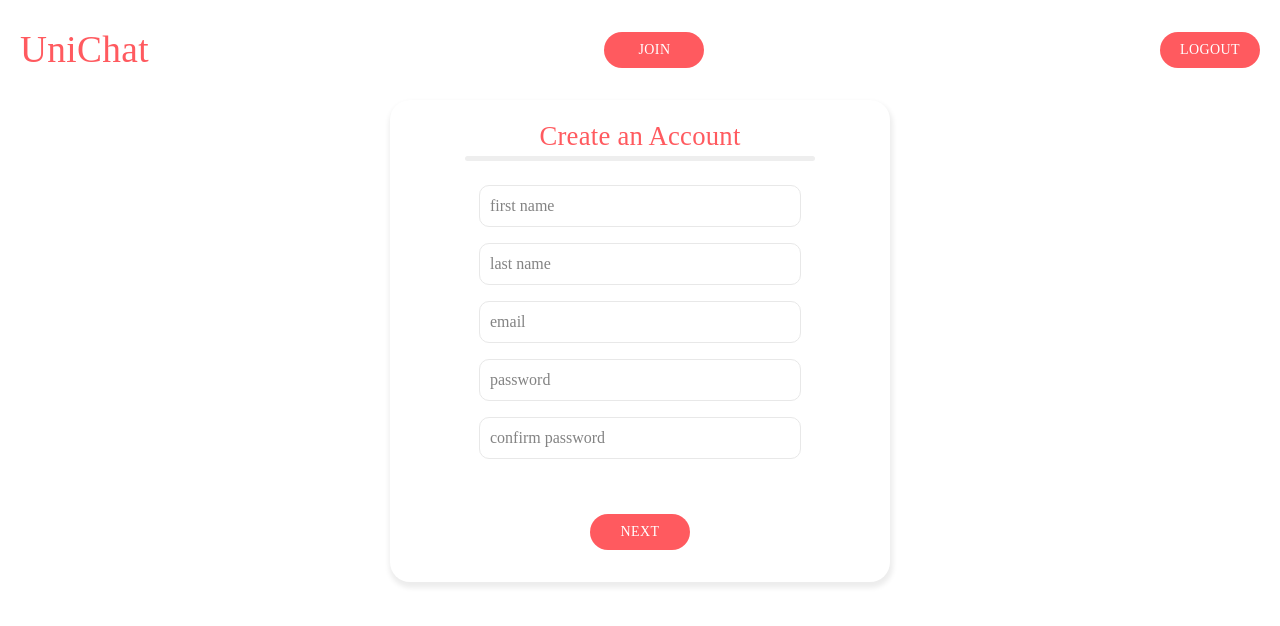
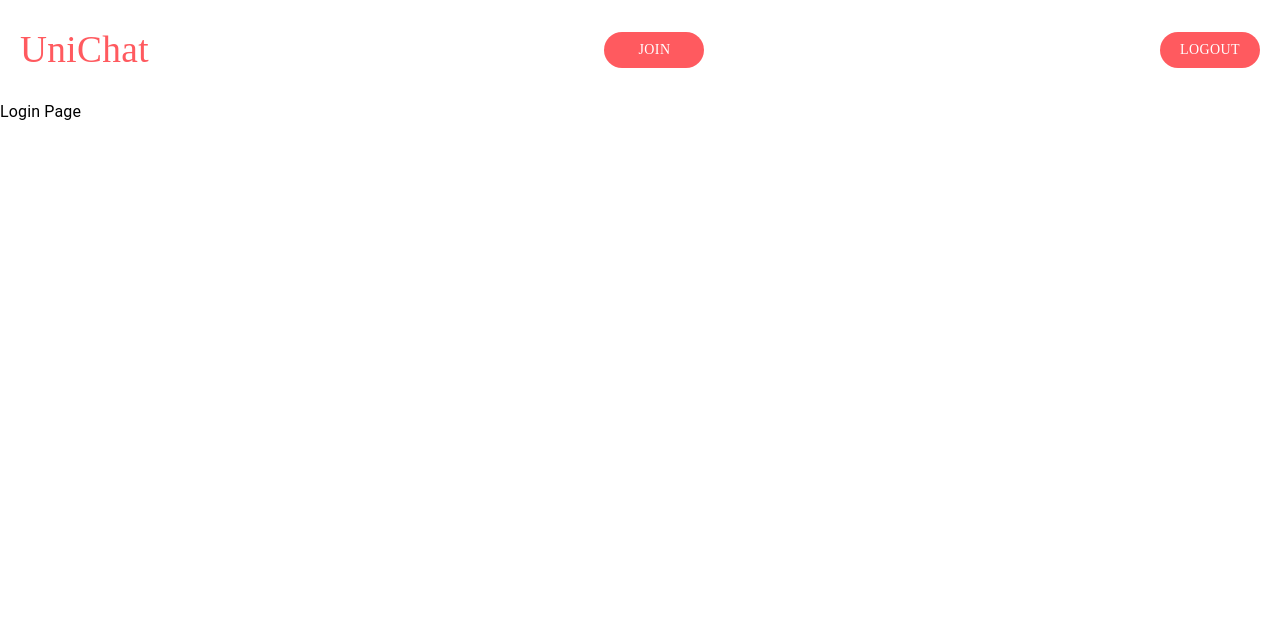
Before and after one commit to andaniel2029/unichat, a React (Create React App) app: page /login in a window 1280 px wide. Shown: the top 626 px of the page. Built offline with nearby package versions, Linux system fonts and the light colour scheme; no server answers; a web font is replaced by a local one.

Commit message:
Login added - firebase user object cleared on logout

```diff
--- a/src/App.tsx
+++ b/src/App.tsx
@@ -4,6 +4,7 @@ import Nav from './components/nav/Nav';
 import Grid from '@material-ui/core/Grid';
 import SignUp from './components/pages/SignUp/SignUp';
 import Home from './components/pages/Home';
+import Login from './components/pages/Login';
 import PrivateRoute from './components/PrivateRoute';
 import { Program } from './hooks/useApplicationData';
 
@@ -40,7 +41,8 @@ export default function App() {
         <Grid item xs={12}>
           <Switch>
             <PrivateRoute exact path="/" component={Home} />
-            <Route path="/" component={() => <SignUp {...SignUpData}/>} />
+            <Route path="/signup" component={() => <SignUp {...SignUpData}/>} />
+            <Route path="/login" component={Login}/>
           </Switch>
         </Grid>
       </Grid>
--- /dev/null
+++ b/src/components/pages/Login.tsx
@@ -0,0 +1,35 @@
+import { useEffect } from 'react';
+import { Typography } from '@material-ui/core';
+import { useAuth } from '../../hooks/useAuthContext';
+import { makeStyles } from '@material-ui/core/styles';
+
+const useStyles = makeStyles((theme) => ({
+
+}));
+
+export default function Home() {
+
+  const { currentUser } = useAuth();
+
+  // useEffect(() => {
+  //   currentUser.user.getIdToken().then((token: any) => {
+  //     console.log(token);
+  //   })
+
+  // }, [])
+
+  // useEffect(() => {
+  //   currentUser.firstName = localStorage.getItem('firstName');
+  //   currentUser.lastName = localStorage.getItem('lastName');
+  //   currentUser.program = localStorage.getItem('program');
+  // }, []);
+
+  const classes = useStyles();
+  console.log('from login', currentUser);
+
+  return (
+    <div>
+      <Typography>Login Page</Typography>
+    </div>
+  );
+}
```
Also changed, not shown: 1 other file (tests, documents, lock files or other folders).
